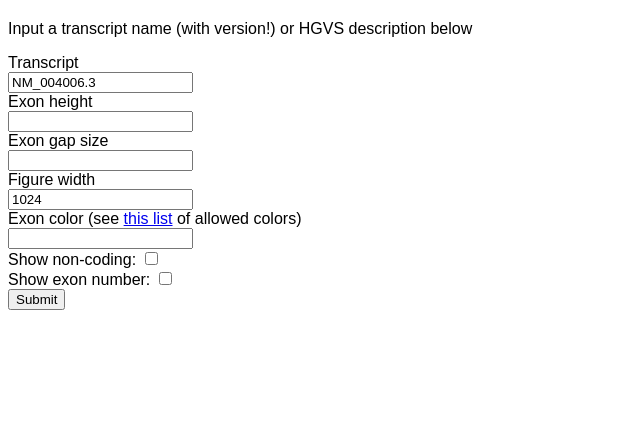
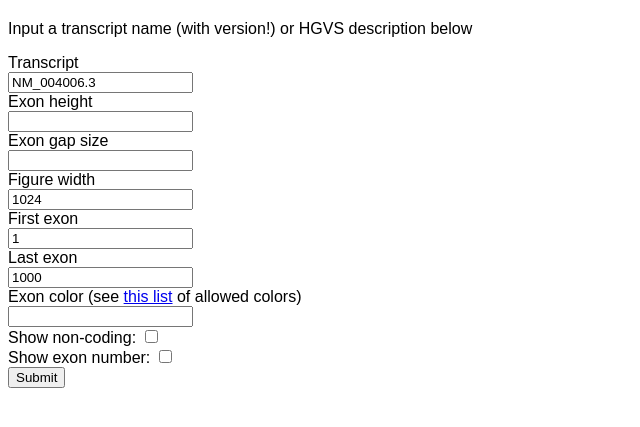
Before and after one commit to Redmar-van-den-Berg/exonviz-web, a Flask app: page / in a window 1280 px wide. Shown: the part 48-475 px from the top of the page, without its empty margins (0-640 px from the left). Run offline with Flask 3, Linux system fonts and the light colour scheme.

Commit message:
Add inputs for first and last exon

```diff
--- a/src/exonviz_web/app.py
+++ b/src/exonviz_web/app.py
@@ -33,6 +33,9 @@ def index() -> str:
         session["transcript"] = "NM_004006.3"
     # Set the width as default
     session["width"] = 1024
+    # Set the first and last exon
+    session["firstexon"] = 1
+    session["lastexon"] = 1000
 
     return render_template("index.html")
 
@@ -50,6 +53,8 @@ def index_post() -> str:
     session["transcript"] = request.form["transcript"]
     session["height"] = int(request.form["height"])
     session["gap"] = int(request.form["gap"])
+    session["firstexon"] = int(request.form["firstexon"])
+    session["lastexon"] = int(request.form["lastexon"])
     session["noncoding"] = "noncoding" in request.form
     session["exonnumber"] = "exonnumber" in request.form
 
--- a/src/exonviz_web/templates/index.html
+++ b/src/exonviz_web/templates/index.html
@@ -27,6 +27,16 @@
       <input type="number" name="width", value="{{ session['width'] }}"></input>
       <br>
 
+      <label for="width">First exon</label>
+      <br>
+      <input type="number" name="firstexon", value="{{ session['firstexon'] }}"></input>
+      <br>
+
+      <label for="width">Last exon</label>
+      <br>
+      <input type="number" name="lastexon", value="{{ session['lastexon'] }}"></input>
+      <br>
+
       <label for="color">Exon color (see <a href="https://developer.mozilla.org/en-US/docs/Web/CSS/named-color">this list</a> of allowed colors)</label>
       <br>
       <input type="text" name="color", value="{{ session['color'] }}"></input>
```
